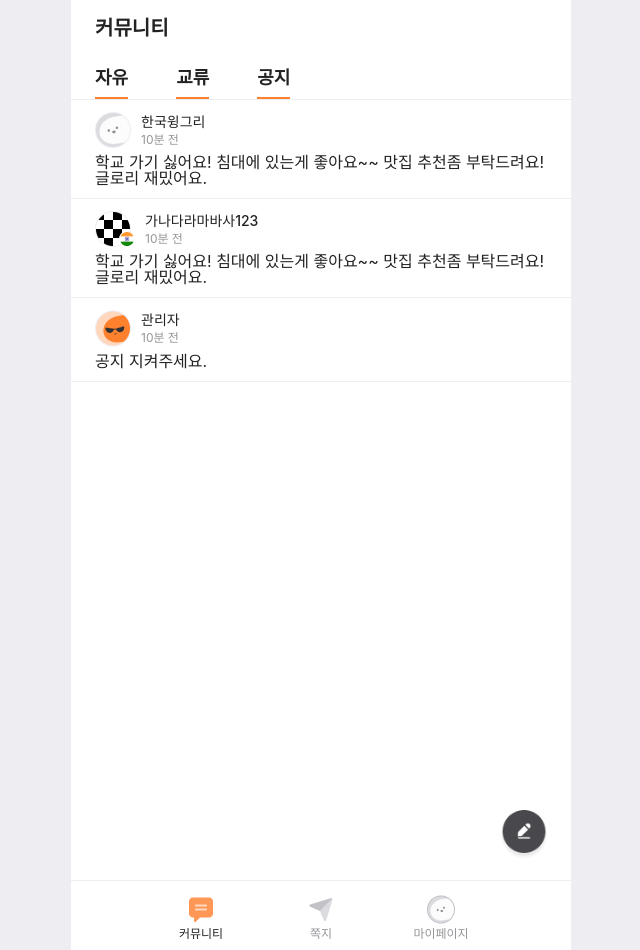
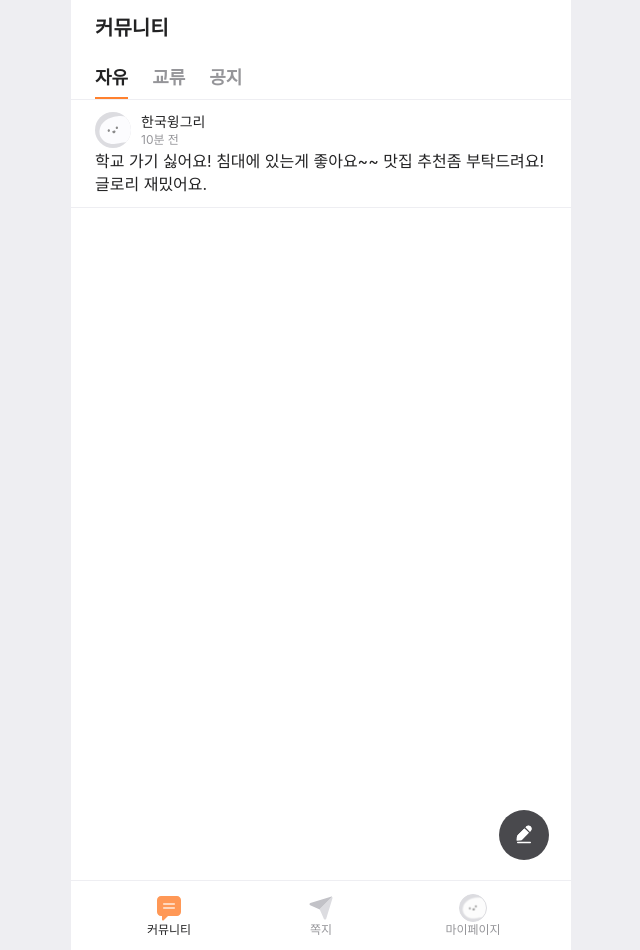
Before and after one commit to Wingle-SMWU/Wingle-Frontend, a Next.js app in the folder wingle/: page /community in a window 1280 px wide. Shown: the top 950 px of the page, without its empty margins (319-959 px from the left). Built offline with nearby package versions, Linux system fonts and the light colour scheme.

Commit message:
community list 탭별 component 기능 분리 및 create 페이지 이동 기능 추가

```diff
--- a/wingle/src/pages/community/index.tsx
+++ b/wingle/src/pages/community/index.tsx
@@ -1,41 +1,13 @@
+import Footer from "@/src/components/community/list/footer";
+import FreeTab from "@/src/components/community/list/freeTab";
+import Header from "@/src/components/community/list/header";
+import InteractTab from "@/src/components/community/list/interactTab";
+import NoticeTab from "@/src/components/community/list/noticeTab";
+import { useRouter } from "next/router";
+import { useState } from "react";
 import styled from "styled-components";
 
-export default function Community() {
 const Style = {
-    Header: styled.div`
-      width: 100%;
-      height: 56px;
-      display: flex;
-      flex-direction: row;
-      align-items: center;
-    `,
-
-    HeaderText: styled.div`
-      font-size: 20px;
-      font-weight: 700;
-      color: #222223;
-      padding: 14px 24px;
-    `,
-
-    HeaderBar: styled.div`
-      display: flex;
-      flex-direction: row;
-      align-items: center;
-      width: 100%;
-      height: 43px;
-      border-bottom: 1px solid #eeeef2;
-      gap: 24px;
-    `,
-
-    HeaderMenu: styled.div`
-      font-size: 18px;
-      font-weight: 700;
-      color: #222223;
-      margin-left: 24px;
-      padding: 13px 0px 10px 0px;
-      border-bottom: 2px solid #ff812e;
-    `,
-
   Body: styled.div`
     display: flex;
     flex-direction: column;
@@ -55,160 +27,49 @@ export default function Community() {
     left: 428px;
     top: 710px;
   `,
+};
 
-    Contents: styled.div`
-      width: 100%;
-      display: flex;
-      flex-direction: column;
-      justify-content: center;
-      border-bottom: 1px solid #eeeef2;
-      gap: 2px;
-    `,
+export default function Community() {
+  const router = useRouter();
 
-    ContentsHeader: styled.div`
-      display: flex;
-      flex-direction: row;
-      align-items: center;
-      padding: 12px 0px 4px 24px;
-    `,
+  const [tab, setTab] = useState("자유");
 
-    ContentsHeaderImg: styled.img``,
+  const onClickMoveToWrite = () => {
+    router.push("/community/create");
+  };
 
-    ContentsHeaderInfo: styled.div`
-      display: flex;
-      flex-direction: column;
-      justify-content: space-between;
-      gap: 5px;
-      padding-left: 10px;
-    `,
+  const onChangeTab = (event: any) => {
+    setTab(event.target.textContent);
+  };
 
-    ContentsHeaderId: styled.div`
-      font-size: 14px;
-      font-weight: 500;
-      color: #222223;
-    `,
+  const imgUrl =
+    tab === "자유"
+      ? "community/list/wingle-default.svg"
+      : tab === "교류"
+      ? "community/list/list_profile_flag.png"
+      : "community/list/wingle-manager.svg";
 
-    ContentsHeaderCreatedAt: styled.div`
-      font-size: 12px;
-      font-weight: 400;
-      color: #959599;
-    `,
-
-    ContentsBody: styled.div`
-      font-size: 16px;
-      font-weight: 400;
-      color: #222223;
-      padding: 0px 24px 12px 24px;
-    `,
-
-    Footer: styled.div`
-      display: flex;
-      flex-direction: row;
-      align-items: center;
-      justify-content: center;
-      width: 100%;
-      height: 72px;
-      border-top: 1px solid #eeeef2;
-    `,
-
-    FooterMenu: styled.div`
-      width: 120px;
-      display: flex;
-      flex-direction: column;
-      align-items: center;
-    `,
-
-    FooterMenuImg: styled.img``,
-
-    FooterCommunityText: styled.div`
-      font-size: 12px;
-      font-weight: 500;
-      color: #222223;
-      padding-top: 4px;
-    `,
-
-    FooterMenuText: styled.div`
-      font-size: 12px;
-      font-weight: 500;
-      color: #959599;
-      padding-top: 4px;
-    `,
-  };
+  console.log(tab);
 
   return (
     <>
-      <Style.Header>
-        <Style.HeaderText>커뮤니티</Style.HeaderText>
-      </Style.Header>
-      <Style.HeaderBar>
-        <Style.HeaderMenu>자유</Style.HeaderMenu>
-        <Style.HeaderMenu>교류</Style.HeaderMenu>
-        <Style.HeaderMenu>공지</Style.HeaderMenu>
-      </Style.HeaderBar>
+      <Header tab={tab} onChangeTab={onChangeTab}></Header>
       <Style.Body>
         <Style.CreateAbsolutePoint>
-          <Style.CreateIcon src="community/create-icon.png" />
+          <Style.CreateIcon
+            src="community/list/new_write.svg"
+            onClick={onClickMoveToWrite}
+          />
         </Style.CreateAbsolutePoint>
-        {/* 자유 탭 */}
-        <Style.Contents>
-          <Style.ContentsHeader>
-            <Style.ContentsHeaderImg src="community/list_profile.png" />
-            <Style.ContentsHeaderInfo>
-              <Style.ContentsHeaderId>한국윙그리</Style.ContentsHeaderId>
-              <Style.ContentsHeaderCreatedAt>
-                10분 전
-              </Style.ContentsHeaderCreatedAt>
-            </Style.ContentsHeaderInfo>
-          </Style.ContentsHeader>
-          <Style.ContentsBody>
-            학교 가기 싫어요! 침대에 있는게 좋아요~~ 맛집 추천좀 부탁드려요!
-            글로리 재밌어요.
-          </Style.ContentsBody>
-        </Style.Contents>
-        {/* 교류 탭 */}
-        <Style.Contents>
-          <Style.ContentsHeader>
-            <Style.ContentsHeaderImg src="community/list_profile_flag.png" />
-            <Style.ContentsHeaderInfo>
-              <Style.ContentsHeaderId>가나다라마바사123</Style.ContentsHeaderId>
-              <Style.ContentsHeaderCreatedAt>
-                10분 전
-              </Style.ContentsHeaderCreatedAt>
-            </Style.ContentsHeaderInfo>
-          </Style.ContentsHeader>
-          <Style.ContentsBody>
-            학교 가기 싫어요! 침대에 있는게 좋아요~~ 맛집 추천좀 부탁드려요!
-            글로리 재밌어요.
-          </Style.ContentsBody>
-        </Style.Contents>
-        {/* 공지 탭 */}
-        <Style.Contents>
-          <Style.ContentsHeader>
-            <Style.ContentsHeaderImg src="community/list_profile_admin.png" />
-            <Style.ContentsHeaderInfo>
-              <Style.ContentsHeaderId>관리자</Style.ContentsHeaderId>
-              <Style.ContentsHeaderCreatedAt>
-                10분 전
-              </Style.ContentsHeaderCreatedAt>
-            </Style.ContentsHeaderInfo>
-          </Style.ContentsHeader>
-          <Style.ContentsBody>공지 지켜주세요.</Style.ContentsBody>
-        </Style.Contents>
+        {tab === "교류" ? (
+          <InteractTab imgUrl={imgUrl}></InteractTab>
+        ) : tab === "공지" ? (
+          <NoticeTab imgUrl={imgUrl}></NoticeTab>
+        ) : (
+          <FreeTab imgUrl={imgUrl}></FreeTab>
+        )}
       </Style.Body>
-      <Style.Footer>
-        <Style.FooterMenu>
-          <Style.FooterMenuImg src="community/footer-community-icon.png" />
-          <Style.FooterCommunityText>커뮤니티</Style.FooterCommunityText>
-        </Style.FooterMenu>
-        <Style.FooterMenu>
-          <Style.FooterMenuImg src="community/footer-letter-icon.png" />
-          <Style.FooterMenuText>쪽지</Style.FooterMenuText>
-        </Style.FooterMenu>
-        <Style.FooterMenu>
-          <Style.FooterMenuImg src="community/footer-mypage-icon.png" />
-          <Style.FooterMenuText>마이페이지</Style.FooterMenuText>
-        </Style.FooterMenu>
-      </Style.Footer>
+      <Footer></Footer>
     </>
   );
 }
```
Lines whose indentation alone changed are shown as unchanged.
